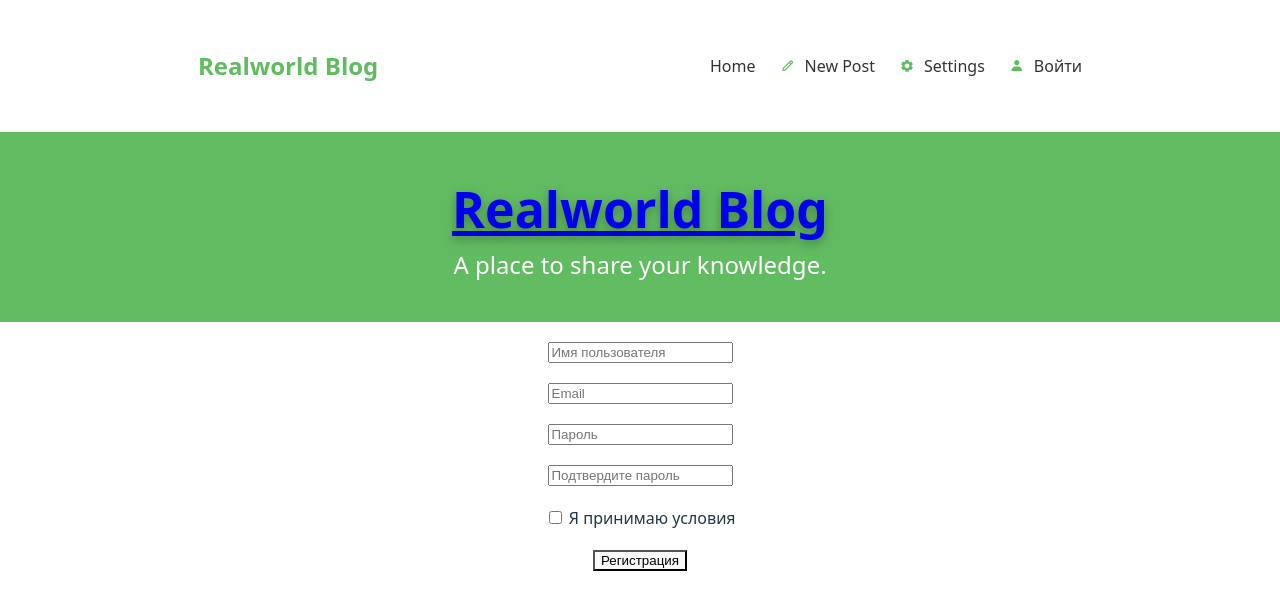
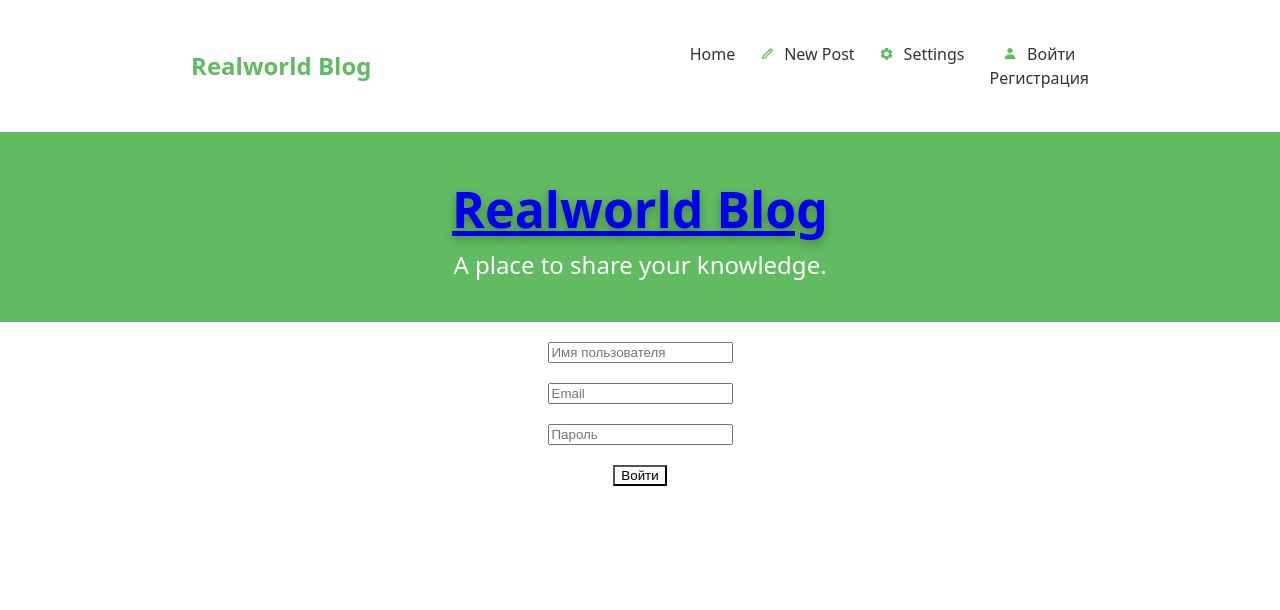
Before and after one commit to aliyakundil/Blog-Platform-with-React.io, a React (Vite) app: page /sign-in in a window 1280 px wide. Shown: the top 610 px of the page. Built offline with nearby package versions, Linux system fonts and the light colour scheme.

Commit message:
authentication

```diff
--- a/src/App.jsx
+++ b/src/App.jsx
@@ -9,35 +9,36 @@ import ArticlePage from './pages/ArticlePage';
 import ArticlesPage from './pages/ArticlesPage';
 import AuthForm from './auth/AuthForm';
 import Register from './auth/Register';
+import Page from './auth/Page';
+import Profile from './auth/Profile';
 
 function App() {
   const [user, setUser] = useState();
-
   useEffect(() => {
-    const savedUser = JSON.parse(localStorage.getItem('user'));
-    if (savedUser) setUser(savedUser);
+    const savedUser = localStorage.getItem('user');
+    if (savedUser) {
+      try {
+        setUser(JSON.parse(savedUser));
+      } catch (e) {
+        console.error('Ошибка чтения пользователя из localStorage', e);
+        localStorage.removeItem('user'); // очищаем неправильное значение
+      }
+    }
   }, []);
 
   return (
     <BrowserRouter>
-      <Navigator />
-      <Hero user={user} />
+      <Navigator user={user} />
+      <Hero />
       <Routes>
         <Route path="/" element={<ArticlesPage />} />
         <Route path="/articles/:slug" element={<ArticlePage />} />
-        {/* <Route path="/profile" element={<AuthForm />} />
-        <Route path="/sign-up" element={<Register />} /> */}
-
-        <Route path="/sign-in" element={<Register setUser={setUser} />} />
+        <Route path="/sign-in" element={<Page setUser={setUser} />} />
         <Route path="/sign-up" element={<Register setUser={setUser} />} />
         <Route
           path="/profile"
           element={
-            user ? (
-              <AuthForm user={user} setUser={setUser} />
-            ) : (
-              <Navigate to="/sign-in" />
-            )
+            { user } ? <Profile user={user} setUser={setUser} /> : <AuthForm user={user} setUser={setUser} />
           }
         />
       </Routes>
--- /dev/null
+++ b/src/auth/Page.jsx
@@ -0,0 +1,72 @@
+import { useForm } from 'react-hook-form';
+import { useNavigate } from 'react-router-dom';
+
+function Page({ setUser }) {
+  const navigate = useNavigate();
+  const {
+    register,
+    handleSubmit,
+    formState: { errors },
+  } = useForm();
+
+  const onSubmit = async (data) => {
+    try {
+      const response = await fetch(
+        'https://realworld.habsida.net/api/users/login',
+        {
+          method: 'POST',
+          headers: { 'Content-Type': 'application/json' },
+          body: JSON.stringify({ user: data }),
+        },
+      );
+
+      const contentType = response.headers.get('content-type');
+
+      if (!response.ok) {
+        const text = contentType && contentType.includes('application/json')
+          ? await response.json()
+          : await response.text();
+        console.log('Ошибка сервера:', text);
+        return;
+      }
+
+      const result = await response.json();
+      setUser(result.user);
+      localStorage.setItem('user', JSON.stringify(result.user));
+      navigate('/');
+    } catch (err) {
+      console.log('Сетевая или другая ошибка:', err.message);
+    }
+  };
+
+  return (
+    <form onSubmit={handleSubmit(onSubmit)} className="author">
+      <input
+        {...register('username', { required: true, minLength: 3 })}
+        placeholder="Имя пользователя"
+      />
+      {errors.username && <span>Имя должно быть от 3 до 20 символов</span>}
+
+      <input
+        type="email"
+        {...register('email', {
+          required: true,
+          pattern: /^[^@]+@[^@]+\.[^@]+$/,
+        })}
+        placeholder="Email"
+      />
+      {errors.email && <span>Неверный email</span>}
+
+      <input
+        type="password"
+        {...register('password', { required: true, minLength: 6 })}
+        placeholder="Пароль"
+      />
+      {errors.password && <span>Пароль 6-40 символов</span>}
+
+      <button type="submit">Войти</button>
+    </form>
+  );
+}
+
+export default Page;
--- /dev/null
+++ b/src/auth/Profile.jsx
@@ -0,0 +1,103 @@
+import React, { useEffect } from 'react';
+import { useForm } from 'react-hook-form';
+import { useNavigate } from 'react-router-dom';
+
+function Profile({ user, setUser }) {
+  const navigate = useNavigate();
+
+  // Всегда инициализируем useForm
+  const {
+    register, handleSubmit, reset, formState: { errors },
+  } = useForm({
+    defaultValues: {
+      username: '',
+      email: '',
+      password: '',
+      image: '',
+    },
+  });
+
+  // Когда user загружается, обновляем значения формы
+  useEffect(() => {
+    if (user) {
+      reset({
+        username: user.username,
+        email: user.email,
+        image: user.image || '',
+        password: '',
+      });
+    }
+  }, [user, reset]);
+
+  const onSubmit = async (data) => {
+    if (!user) return;
+
+    const payload = {
+      username: String(data.username).trim(),
+      email: String(data.email).trim(),
+    };
+
+    // Добавляем только если что-то введено
+    if (data.password && data.password.trim() !== '') payload.password = String(data.password).trim();
+    if (data.image && data.image.trim() !== '') payload.image = String(data.image).trim();
+
+    console.log('Отправляем payload:', payload);
+
+    try {
+      const response = await fetch('https://realworld.habsida.net/api/user', {
+        method: 'PUT',
+        headers: {
+          'Content-Type': 'application/json',
+          Authorization: `Token ${user.token}`,
+        },
+        body: JSON.stringify({ user: payload }),
+      });
+
+      const result = await response.json();
+
+      if (!response.ok) {
+        console.log('Ошибка сервера:', result);
+        return;
+      }
+
+      setUser(result.user);
+      localStorage.setItem('user', JSON.stringify(result.user));
+      navigate('/');
+    } catch (err) {
+      console.log('Сетевая ошибка:', err.message);
+    }
+  };
+
+  if (!user) return <p>Загрузка...</p>;
+
+  return (
+    <form onSubmit={handleSubmit(onSubmit)} className="author">
+      <input
+        {...register('username', { required: true })}
+        placeholder="Имя пользователя"
+      />
+      {errors.username && <span>Имя обязательно</span>}
+
+      <input
+        {...register('email', { required: true })}
+        placeholder="Email"
+      />
+      {errors.email && <span>Email обязателен</span>}
+
+      <input
+        {...register('password')}
+        type="password"
+        placeholder="Пароль"
+      />
+
+      <input
+        {...register('image')}
+        placeholder="Изображение"
+      />
+
+      <button type="submit">Сохранить</button>
+    </form>
+  );
+}
+
+export default Profile;
--- a/src/auth/Register.jsx
+++ b/src/auth/Register.jsx
@@ -2,6 +2,7 @@ import { useState } from "react";
 import { useForm } from "react-hook-form";
 import { useNavigate } from "react-router-dom";
 import AuthForm from "./AuthForm";
+import Page from "./Page";
 // import { registerUser } from "../services/auth";
 
 function Register({ setUser }) {
@@ -15,12 +16,29 @@ function Register({ setUser }) {
 
   const onSubmit = async (data) => {
     try {
-      const user = await registerUser(data); // API вызов
-      setUser(user);
-      localStorage.setItem("user", JSON.stringify(user));
-      navigate("/");
+      const response = await fetch("https://realworld.habsida.net/api/users", {
+        method: "POST",
+        headers: { "Content-Type": "application/json" },
+        body: JSON.stringify({ user: data }),
+      });
+
+      if (!response.ok) {
+        const errorData = await response.json();
+        console.log("Ошибка сервера:", errorData);
+        return;
+      }
+
+      const result = await response.json();
+      setUser(result.user); // сохраняем пользователя
+      localStorage.setItem("user", JSON.stringify(result.user));
+      navigate("/"); // автоматический вход
     } catch (err) {
-      console.log(err.response.data); // Обработка ошибок сервера
+      if (err.errors && err.errors.body) {
+        // выводим ошибки, которые пришли с сервера
+        console.log("Ошибки сервера:", err.errors.body.join(", "));
+      } else {
+        console.log("Другая ошибка:", err.message);
+      }
     }
   };
 
--- a/src/components/Navigator.jsx
+++ b/src/components/Navigator.jsx
@@ -30,7 +30,7 @@ function Navigator({ user }) {
               {user ? (
                 <>
                   <Link to="/profile" className="nav-link">
-                    <i className="bx bxs-user"></i>
+                    <i className="bx bxs-user" />
                     {user.username}
                   </Link>
                   <button
@@ -44,11 +44,11 @@ function Navigator({ user }) {
                 </>
               ) : (
                 <>
-                  <Link to="/sign-up" className="nav-link">
-                    <i className="bx bxs-user"></i>
+                  <Link to="/sign-in" className="nav-link">
+                    <i className="bx bxs-user" />
                     Войти
                   </Link>
-                  {/* <Link to="/sign-up">Регистрация</Link> */}
+                  <Link to="/sign-up">Регистрация</Link>
                 </>
               )}
             </li>
```
Also changed, not shown: src/pages/ArticlesPage.jsx (+3 -6 lines), 1 other file (tests, documents, lock files or other folders).
